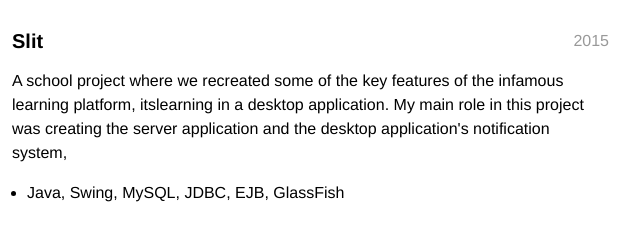
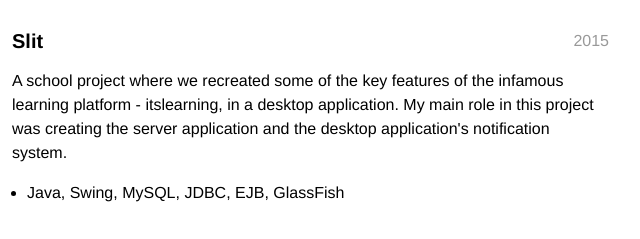
Before and after one commit to v1kt0r1337/v1kt0r1337.github.io, a plain HTML site: page cv/index.html in a window 1280 px wide. Shown: the part 4597-4836 px from the top of the page, 431-1071 px from the left. Drawn offline with Linux system fonts and the light colour scheme.

Commit message:
fix typo

```diff
--- a/cv/index.html
+++ b/cv/index.html
@@ -392,10 +392,10 @@
               <h2>Slit<span>2015</span></h2>
               <p>
                 A school project where we recreated some of the key features of
-                the infamous learning platform, itslearning in a desktop
+                the infamous learning platform - itslearning, in a desktop
                 application. My main role in this project was creating the
                 server application and the desktop application's notification
-                system,
+                system.
               </p>
               <ul>
                 <li>Java, Swing, MySQL, JDBC, EJB, GlassFish</li>
```
